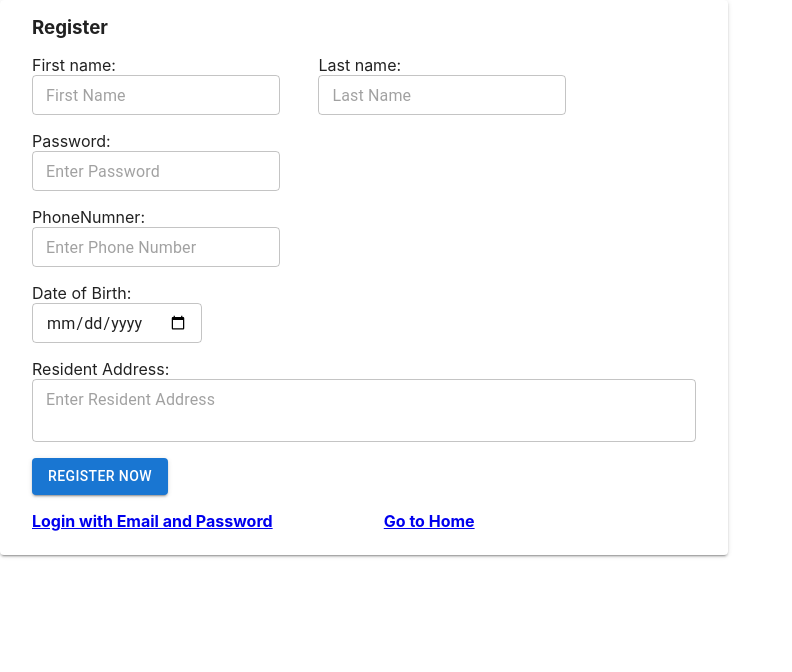
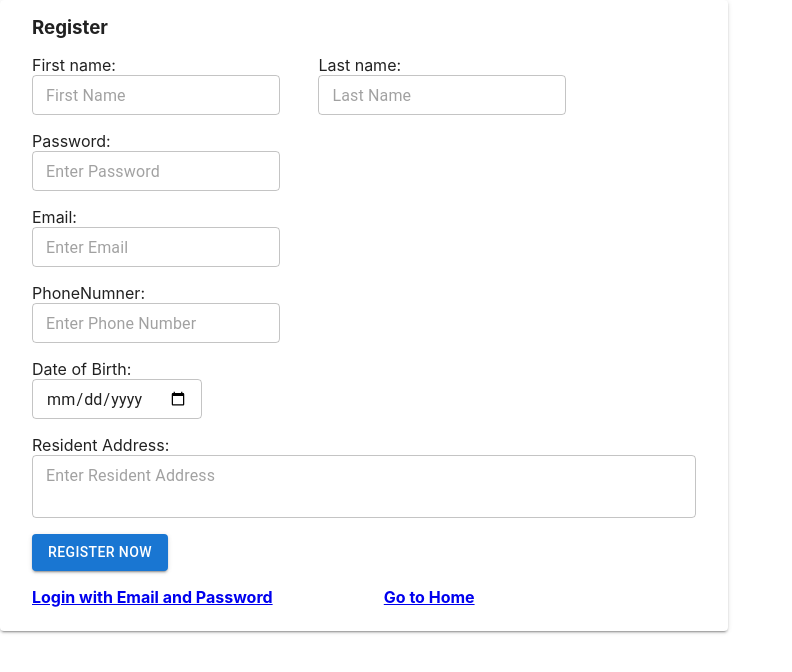
Before and after one commit to RithikaThirumeni/wf_obs_frontend, a React (Create React App) app in the folder obs-wf-app/: page /register in a window 1280 px wide. Shown: the top 672 px of the page, without its empty margins (0-792 px from the left). Built offline with nearby package versions, Linux system fonts and the light colour scheme.

Commit message:
Small changes to get it working

```diff
--- a/obs-wf-app/src/components/Dashboard.js
+++ b/obs-wf-app/src/components/Dashboard.js
@@ -1,17 +1,17 @@
 import React from "react";
-import { useLocation, Link } from "react-router-dom";
+import { Link } from "react-router-dom";
 
 export function Dashboard() {
-  const { state } = useLocation();
-  const {
-    customerId,
-    email,
-    firstName,
-    lastName,
-    phoneNumber,
-    address,
-    dateOfBirth,
-  } = state;
+  const customer = JSON.parse(sessionStorage.getItem("loggedInCustomer"));
+
+  const customerId = customer.customerId;
+  const email = customer.email;
+  const firstName = customer.firstName;
+  const lastName = customer.lastName;
+  const phoneNumber = customer.phoneNumber;
+  const address = customer.address;
+  const dateOfBirth = customer.dateOfBirth;
+
   console.log(customerId);
   console.log(email);
   console.log(firstName);
--- a/obs-wf-app/src/pages/Register/Register.js
+++ b/obs-wf-app/src/pages/Register/Register.js
@@ -59,15 +59,14 @@ export const Register = () => {
   };
   return (
     <>
-      <Box sx={{ display: 'inline-block' }}>
-        <Paper elevation={2} sx={{ padding: '1rem' }}>
-          <h3 style={{margin: "0 0 1rem 1rem"}}>Register</h3>
+      <Box sx={{ display: "inline-block" }}>
+        <Paper elevation={2} sx={{ padding: "1rem" }}>
+          <h3 style={{ margin: "0 0 1rem 1rem" }}>Register</h3>
           <form>
-            <Grid container paddingLeft={'1rem'} spacing={1}>
+            <Grid container paddingLeft={"1rem"} spacing={1}>
               <Grid item xs={5}>
                 <label for="firstname">First name: </label>
                 <TextField
-
                   size="small"
                   name="firstname"
                   value={firstName}
@@ -79,7 +78,6 @@ export const Register = () => {
               <Grid item xs={5}>
                 <label for="lastname">Last name: </label>
                 <TextField
-
                   size="small"
                   name="lastname"
                   value={lastName}
@@ -91,7 +89,9 @@ export const Register = () => {
             </Grid>
 
             <div className="text-field">
-              <label style={{ display: 'block' }} for="password">Password: </label>
+              <label style={{ display: "block" }} for="password">
+                Password:{" "}
+              </label>
               <TextField
                 size="small"
                 type="password"
@@ -104,7 +104,24 @@ export const Register = () => {
             </div>
 
             <div className="text-field">
-              <label style={{ display: 'block' }} for="phoneNumer">PhoneNumner: </label>
+              <label style={{ display: "block" }} for="email">
+                Email:{" "}
+              </label>
+              <TextField
+                size="small"
+                type="email"
+                name="emailID"
+                value={emailID}
+                placeholder="Enter Email"
+                onChange={emailChangeHandler}
+                required
+              />
+            </div>
+
+            <div className="text-field">
+              <label style={{ display: "block" }} for="phoneNumer">
+                PhoneNumner:{" "}
+              </label>
               <TextField
                 size="small"
                 type="number"
@@ -117,7 +134,9 @@ export const Register = () => {
             </div>
 
             <div className="text-field">
-              <label style={{ display: 'block' }} for="dateOfBirth">Date of Birth: </label>
+              <label style={{ display: "block" }} for="dateOfBirth">
+                Date of Birth:{" "}
+              </label>
               <TextField
                 size="small"
                 type="date"
@@ -129,7 +148,9 @@ export const Register = () => {
             </div>
 
             <div className="text-field">
-              <label style={{ display: 'block' }} for="address">Resident Address: </label>
+              <label style={{ display: "block" }} for="address">
+                Resident Address:{" "}
+              </label>
               <TextField
                 size="small"
                 name="address"
@@ -143,11 +164,16 @@ export const Register = () => {
               />
             </div>
 
-            <Button sx={{ml: "1rem"}} type="submit" variant="contained" onClick={submitActionHandler}>
+            <Button
+              sx={{ ml: "1rem" }}
+              type="submit"
+              variant="contained"
+              onClick={submitActionHandler}
+            >
               Register Now
             </Button>
           </form>
-          <Grid container spacing={1} sx={{m: "0.5rem 0.5rem"}}>
+          <Grid container spacing={1} sx={{ m: "0.5rem 0.5rem" }}>
             <Grid item xs={6}>
               <h4>
                 <Link to="/login">Login with Email and Password</Link>
```
